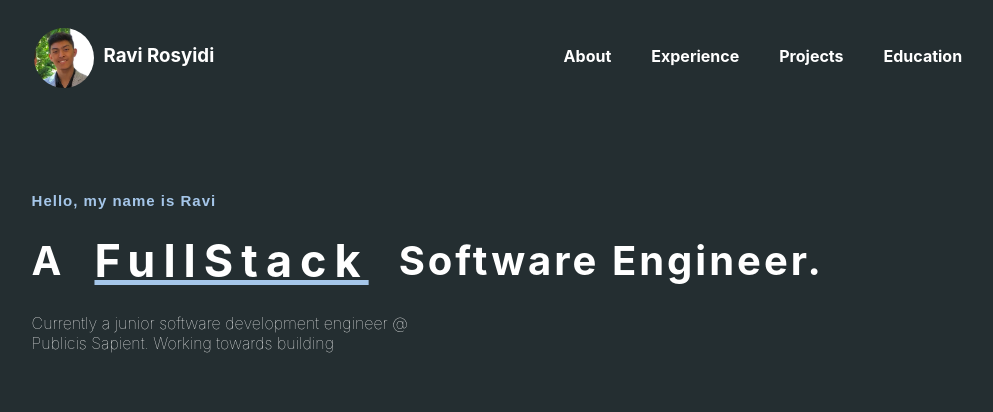
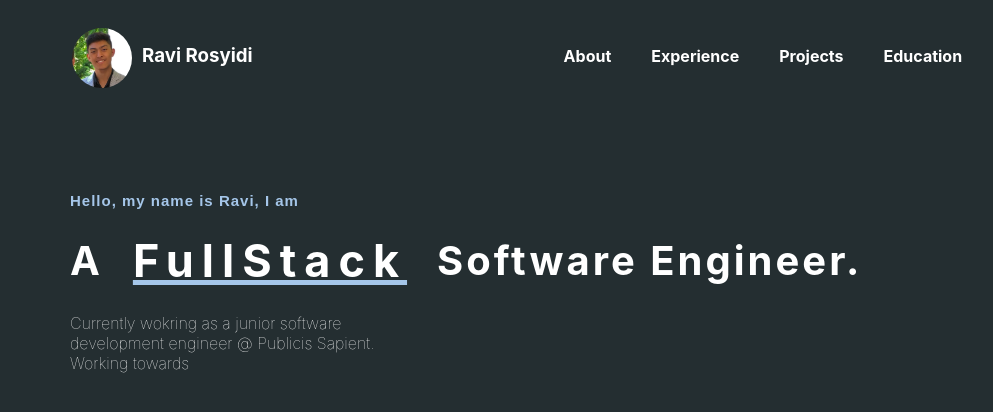
Before and after one commit to rrosyidi/PersonalWebsite, a React (Create React App) app in the folder website/: page / in a window 1280 px wide. Shown: the top 412 px of the page, without its empty margins (122-1115 px from the left). Built offline with nearby package versions, Linux system fonts and the light colour scheme.

Commit message:
Changed margins

```diff
--- a/website/src/components/AboutPage/About.js
+++ b/website/src/components/AboutPage/About.js
@@ -5,11 +5,13 @@ class About extends Component {
   render() {
     return (
       <div className="aboutPageContainer">
-        <h5 className="myName">Hello, my name is Ravi</h5>
-        <h1 className="fullStackSentence">A <h3 className="fullStack">FullStack</h3> Software Engineer.</h1>
+        <h5 className="myName">Hello, my name is Ravi, I am</h5>
+        <h1 className="fullStackSentence">
+          A <h3 className="fullStack">FullStack</h3> Software Engineer.
+        </h1>
         <body className="body" style={{ fontWeight: "lighter" }}>
-          Currently a junior software development engineer @ Publicis Sapient. Working
-          towards building
+          Currently wokring as a junior software development engineer @ Publicis Sapient.
+          Working towards
         </body>
       </div>
     );
--- a/website/src/components/AboutPage/aboutStyle.css
+++ b/website/src/components/AboutPage/aboutStyle.css
@@ -1,8 +1,9 @@
 .aboutPageContainer {
     /* background-color: blue; */
     margin: 8%;
-    margin-left: 12%;
-    margin-right: 12%;
+    margin-left: 15%;
+    margin-right: 15%;
+    /* background-color: aquamarine; */
 }
 
 .myName {
--- a/website/src/components/style.css
+++ b/website/src/components/style.css
@@ -1,8 +1,8 @@
 .navBar {
     display: flex;
     margin: 2%;
-    margin-left: 12%;
-    margin-right: 12%;
+    margin-left: 15%;
+    margin-right: 15%;
     /* background-color: black; */
 }
 
@@ -11,7 +11,7 @@
     /* justify-content: space-between; */
     position: absolute;
     display: flex;
-    margin-left: 40%;
+    margin-left: 37%;
 }
 
 .linkStyle {
```
